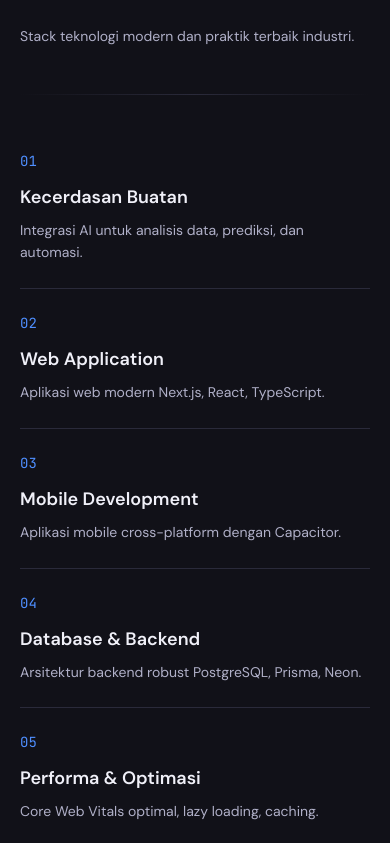
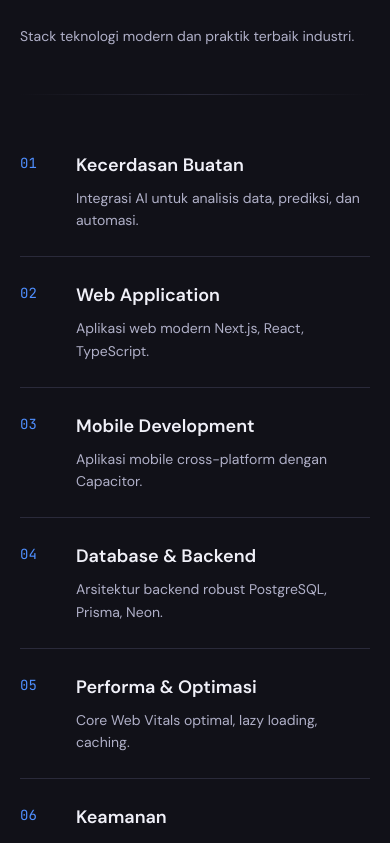
Before and after one commit to khelmibcom-bit/bcompbizsurakarta, a Next.js app: page / in a window 390 px wide. Shown: the part 4040-4883 px from the top of the page. Built offline with nearby package versions, Linux system fonts and the light colour scheme.

Commit message:
fix: services - use flex layout for consistent borders

```diff
--- a/src/components/Services.tsx
+++ b/src/components/Services.tsx
@@ -27,13 +27,15 @@ export default function Services() {
           </div>
         </AnimateOnScroll>
         <div className="divider-tech mb-8" />
-        <div className="grid sm:grid-cols-2 lg:grid-cols-3">
+        <div className="flex flex-col">
           {services.map((s, i) => (
             <AnimateOnScroll key={s.num} delay={i * 80}>
-              <div className="py-6 md:py-8 px-0 sm:px-6 lg:px-8 border-b border-r border-border [&:nth-child(3n)]:border-r-0 [&:last-child]:border-r-0 group">
-                <span className="font-mono text-sm text-accent block mb-3">{s.num}</span>
-                <h3 className="text-lg font-semibold text-text mb-2 group-hover:text-accent transition-colors">{s.title}</h3>
-                <p className="text-text-secondary text-sm leading-relaxed">{s.desc}</p>
+              <div className="flex items-start gap-6 py-6 md:py-8 border-b border-border group">
+                <span className="font-mono text-sm text-accent block w-8 flex-shrink-0 pt-0.5">{s.num}</span>
+                <div className="flex-1">
+                  <h3 className="text-lg font-semibold text-text mb-2 group-hover:text-accent transition-colors">{s.title}</h3>
+                  <p className="text-text-secondary text-sm leading-relaxed">{s.desc}</p>
+                </div>
               </div>
             </AnimateOnScroll>
           ))}
```
